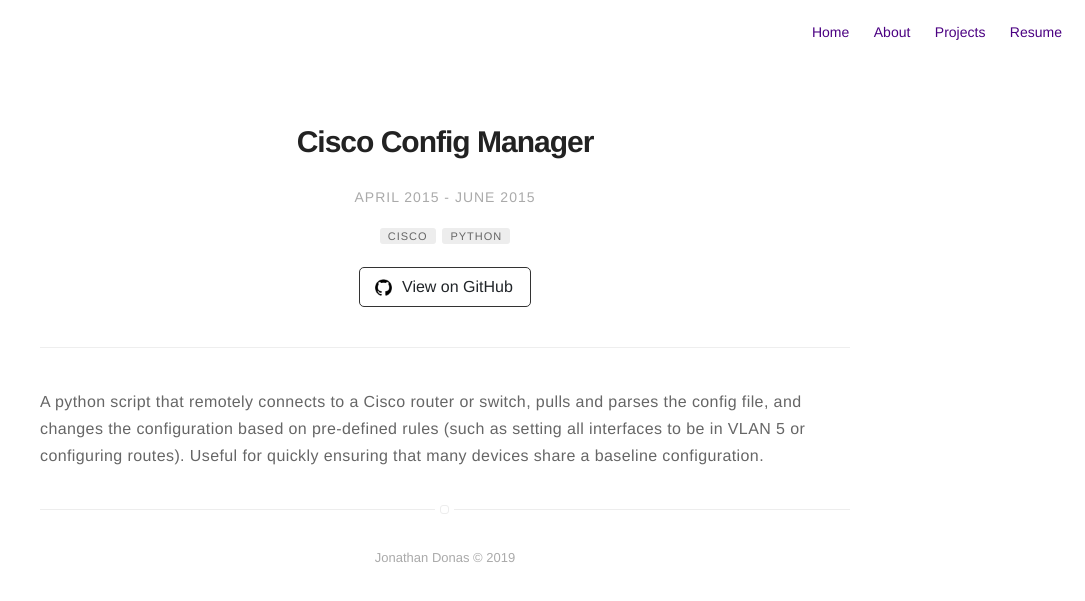
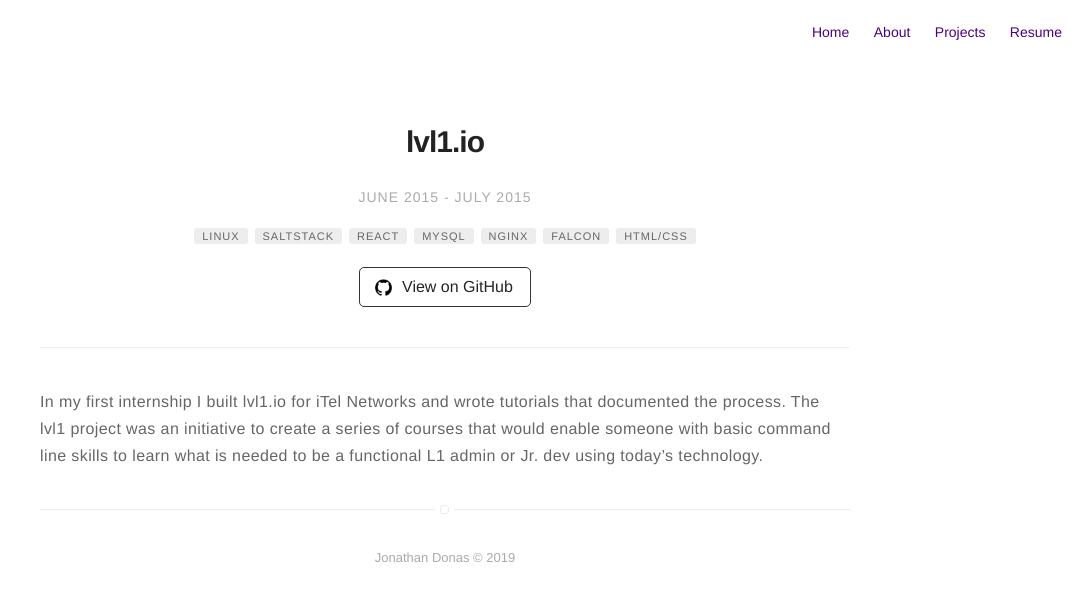
Before and after one commit to jondonas/jondonas.github.io, a Jekyll site: the page built from _posts/2001-01-01-lvl1.markdown, in a window 1280 px wide. Shown: the top 601 px of the page, without its empty margins (195-1280 px from the left). Built offline with Jekyll 4.4.1, drawn with Linux system fonts in a browser that asks for light colours.

Commit message:
Add new open source projects

```diff
--- a/_posts/2001-01-01-lvl1.markdown
+++ b/_posts/2001-01-01-lvl1.markdown
@@ -1,15 +1,15 @@
 ---
-title: "Cisco Config Manager"
-icon: ":phone:"
+title: "lvl1.io"
+icon: ":notebook:"
 layout: post
-date: 1001-01-01 00:00 # Used for project ordering, never displayed
-startDate: 2015-04-01 00:00
-endDate: 2015-06-01 00:00
-tag: [cisco, python]
-github: https://github.com/jondonas/cisco-manager/blob/master/cisco-conf-manager.py
+date: 2001-01-01 00:00 # Used for project ordering, never displayed
+startDate: 2015-06-01 00:00
+endDate: 2015-07-01 00:00
+tag: [linux, saltstack, react, mysql, nginx, falcon, html/css]
+github: https://github.com/lvl1
 projects: true
-category: personal
+category: open-source
 author: jondonas
 ---
 
-A python script that remotely connects to a Cisco router or switch, pulls and parses the config file, and changes the configuration based on pre-defined rules (such as setting all interfaces to be in VLAN 5 or configuring routes). Useful for quickly ensuring that many devices share a baseline configuration.
+In my first internship I built lvl1.io for iTel Networks and wrote tutorials that documented the process. The lvl1 project was an initiative to create a series of courses that would enable someone with basic command line skills to learn what is needed to be a functional L1 admin or Jr. dev using today's technology.
```
Also changed, not shown: _posts/2002-01-01-garbage-day.markdown (added, +15 -0 lines), _posts/2003-01-01-internet-of-drones.markdown (added, +17 -0 lines), 1 other file.
